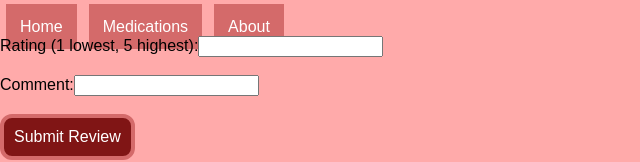
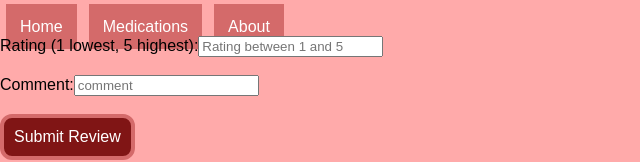
Before and after one commit to debjohnson33/medications-app-client, a React (Create React App) app: page /medications/1/reviews in a window 1280 px wide. Shown: the top 162 px of the page, without its empty margins (0-640 px from the left). Built offline with nearby package versions, Linux system fonts and the light colour scheme.

Commit message:
Added placeholders to ReviewForm

```diff
--- a/src/components/ReviewForm.js
+++ b/src/components/ReviewForm.js
@@ -36,10 +36,23 @@ class ReviewForm extends Component {
 				{this.props.errors === true ? <FormError /> : null}
 				<form onSubmit={this.handleOnSubmit} >
 					<label htmlFor='rating'>Rating (1 lowest, 5 highest):</label>
-				    <input type='text' name='rating' value={rating} onChange={this.handleOnChange}/>
+				    <input
+				    	type='text'
+				    	name='rating'
+				    	value={rating}
+				    	onChange={this.handleOnChange}
+				    	placeholder='Rating between 1 and 5'
+				    />
 					<br /><br />
 					<label htmlFor='Comment'>Comment:</label>
-					<input type='textarea' name='comment' value={comment} onChange={this.handleOnChange}/><br /><br />
+					<input
+						type='textarea'
+						name='comment'
+						value={comment}
+						onChange={this.handleOnChange}
+						placeholder='comment'
+					/>
+						<br /><br />
 
 					<button type="submit" className="med" >Submit Review</button>
 				</form>
```
